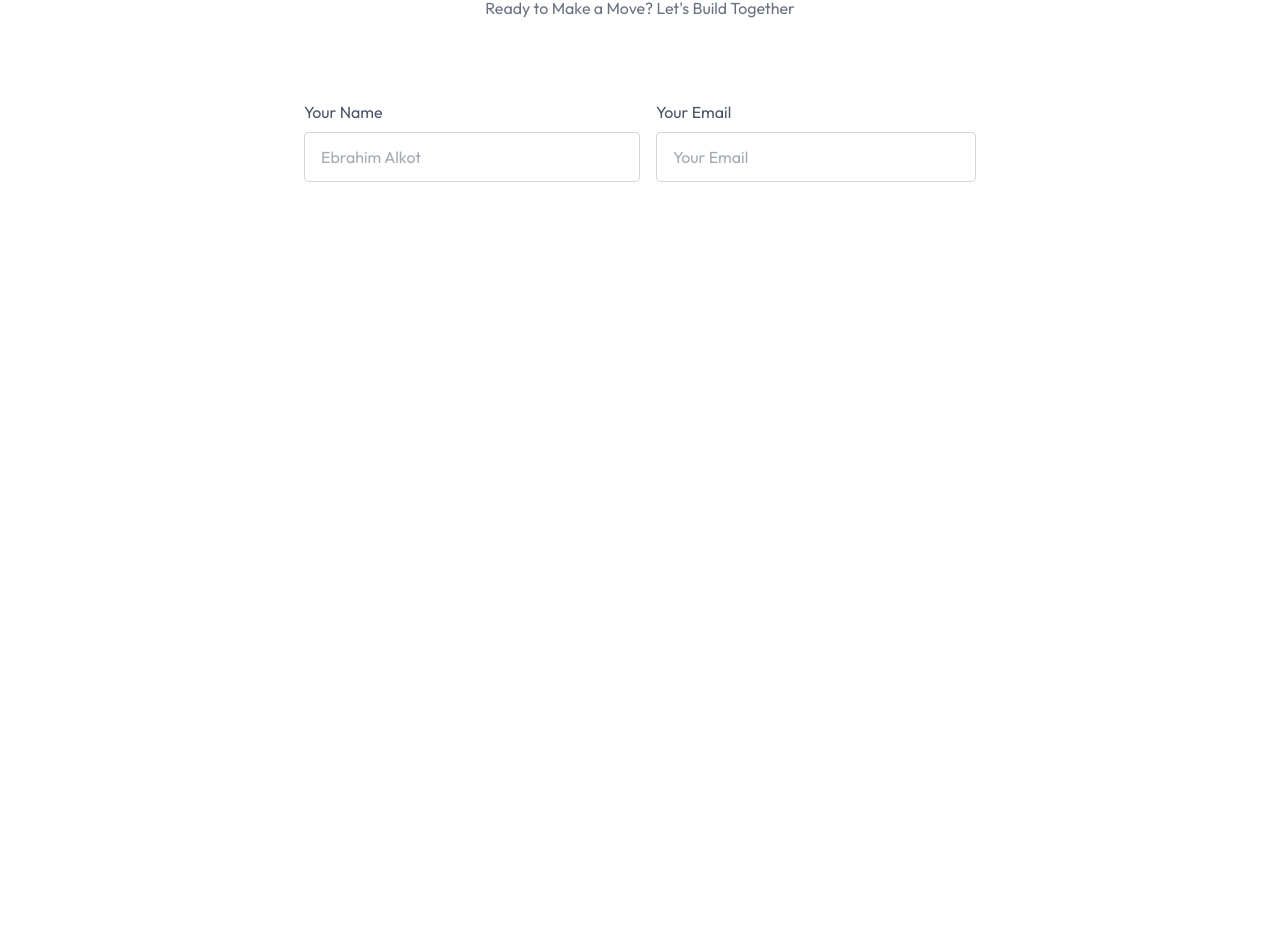
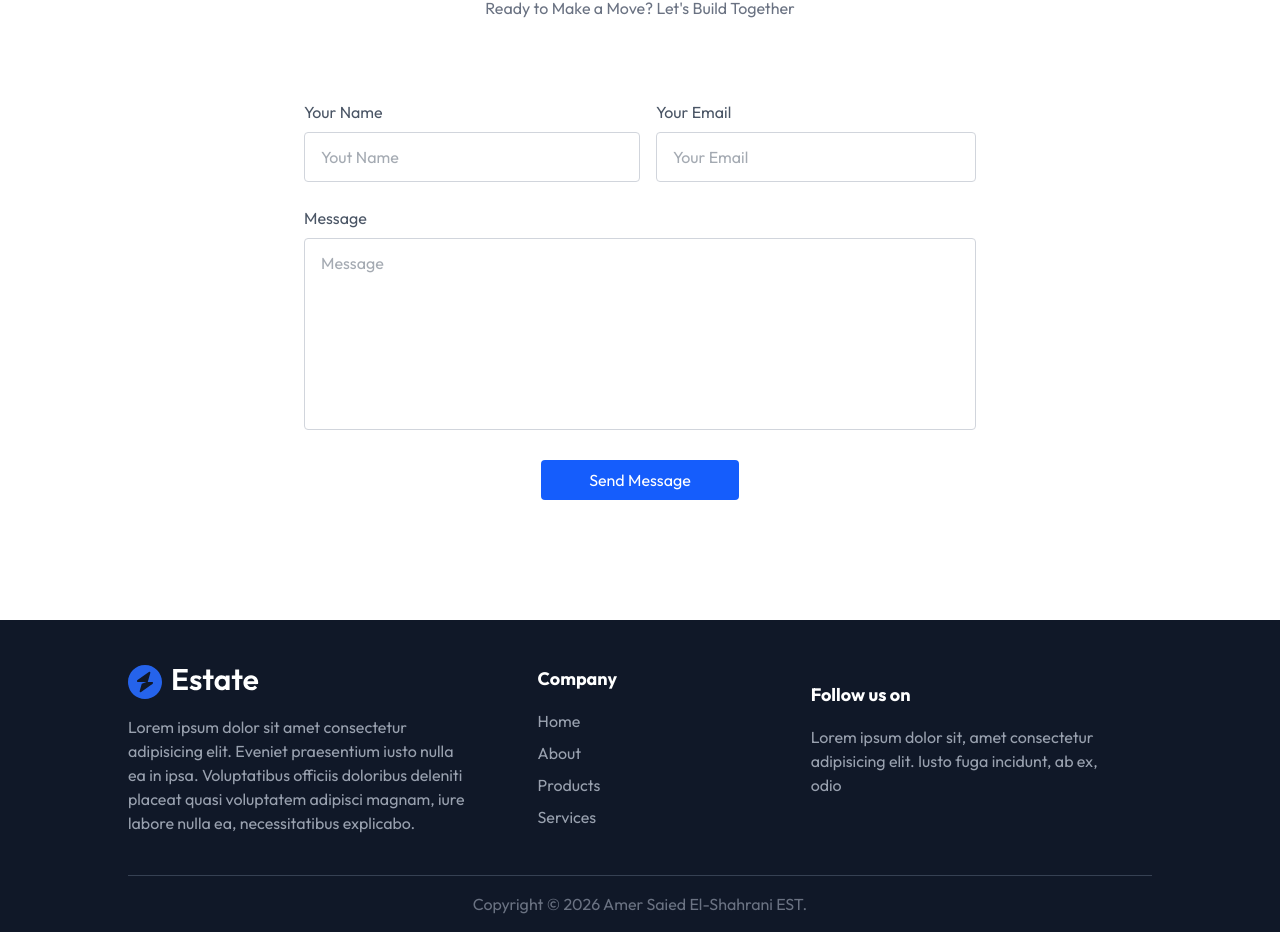
Before and after one commit to khalkot/amer-alshahrani-ac, a React (Vite) app: page / in a window 1280 px wide. Shown: the part 3634-4566 px from the top of the page. Before the commit the page ends 3896 px from the top, so only its background shows below. Built offline with nearby package versions, Linux system fonts and the light colour scheme.

Commit message:
Add Footer

```diff
--- a/package.json
+++ b/package.json
@@ -13,6 +13,7 @@
     "@tailwindcss/vite": "^4.2.2",
     "react": "^19.2.4",
     "react-dom": "^19.2.4",
+    "react-toastify": "^11.1.0",
     "tailwindcss": "^4.2.2"
   },
   "devDependencies": {
--- a/src/App.jsx
+++ b/src/App.jsx
@@ -1,17 +1,22 @@
-import About from "./components/About"
-import Contact from "./components/Contact"
+import { ToastContainer} from 'react-toastify';
 import Header from "./components/Header"
 import Products from "./components/Products"
 import Testimonials from "./components/Testimonials"
+import About from "./components/About"
+import Contact from "./components/Contact"
+import Footer from './components/Footer';
+
 
 const App = () => {
   return (
     <div className="w-full overflow-hidden">
+      <ToastContainer/>
       <Header/>
       <Products/>
       <Testimonials/>
       <About/>
       <Contact/>
+      <Footer/>
     </div>
   )
 }
--- a/src/components/Contact.jsx
+++ b/src/components/Contact.jsx
@@ -1,17 +1,43 @@
-import React from 'react'
+import React, { useEffect, useState } from 'react'
+import { toast } from 'react-toastify';
 
 const Contact = () => {
-  return (
+
+  const [result, setResult] = useState("");
+
+  const onSubmit = async (event) => {
+    event.preventDefault();
+    const formData = new FormData(event.target);
+    formData.append("access_key", "ec46589c-96fa-4569-8ebf-59cf1b6770f1");
+
+    const response = await fetch("https://api.web3forms.com/submit", {
+      method: "POST",
+      body: formData
+    });
+
+    const data = await response.json();
+    if(data.success){
+        setResult("");
+        toast.success("Form Submitted Successfully!");
+    }
+    else{
+        console.log("Error", data);
+        toast.error(data.message);
+            setResult("")
+        }
+  };
+
+    return (
     <div className='text-center p-6 py-20 lg:px-32 w-full overflow-hidden' id='Contact'>
         <h1 className='text-2xl sm:text-4xl font-bold mb-2 text-center'>Contact<span className='underline underline-offset-4 decoration-1 font-light'>Us</span></h1>
         <p className='text-gray-500 max-w-80 text-center mb-12 mx-auto'>Ready to Make a Move? Let's Build Together</p>
 
-        <form action="" className='max-w-2xl mx-auto text-gray-600 pt-8'>
+        <form onSubmit={onSubmit} className='max-w-2xl mx-auto text-gray-600 pt-8'>
             <div className='flex flex-wrap'>
                 <div className='w-full md:w-1/2 text-left'>
                     Your Name
                     <input className='w-full border border-gray-300 rounded py-3 px-4 mt-2'
-                     type="text" name='Name' placeholder='Ebrahim Alkot' required />
+                     type="text" name='Name' placeholder='Yout Name' required />
                 </div>
                 <div className='w-full md:w-1/2 text-left md:pl-4'>
                     Your Email
@@ -19,6 +45,14 @@ const Contact = () => {
                      type="email" name='Email' placeholder='Your Email' required />
                 </div>
             </div>
+            <div className='my-6 text-left'>
+                Message
+                <textarea className='w-full border border-gray-300 rounded py-3 px-4 mt-2 h-48 resize-none'
+                name="Message" placeholder='Message' required></textarea>
+            </div>
+            <button className='bg-blue-600 text-white py-2 px-12 mb-10 rounded'>
+                {result ? result : "Send Message"}
+            </button>
         </form>
 
     </div>
--- /dev/null
+++ b/src/components/Footer.jsx
@@ -0,0 +1,43 @@
+import React from 'react'
+import { assets } from '../assets/assets'
+
+const Footer = () => {
+  return (
+    <div className='pt-10 px-4 md:px-20 lg:px-32 bg-gray-900 w-full overflow-hidden' id='Footer' >
+        <div className='container mx-auto flex flex-col md:flex-row justify-between items-center '>
+            <div className='w-full md:w-1/3 mb-8 md:mb-0'>
+                <img src={assets.logo_dark} alt="" />
+                <p className='text-gray-400 mt-4'>Lorem ipsum dolor sit amet consectetur adipisicing elit. Eveniet praesentium iusto nulla ea in ipsa.
+                    Voluptatibus officiis doloribus deleniti placeat quasi voluptatem adipisci magnam,
+                     iure labore nulla ea, necessitatibus explicabo.</p>
+            </div>
+            <div className='w-full md:w-1/5 mb-8 md:mb-0'>
+              <h3 className='text-white text-lg font-bold mb-4'>Company</h3>
+              <ul className='flex flex-col gap-2 text-gray-400'>
+                <a href="#Header" className='hover:text-white'>Home</a>
+                <a href="#About" className='hover:text-white'>About</a>
+                <a href="#Products" className='hover:text-white'>Products</a>
+                <a href="#Services" className='hover:text-white'>Services</a>
+              </ul>
+            </div>
+            <div className='w-full md:w-1/3'>
+              <h3 className='text-white text-lg font-bold mb-4'>Follow us on</h3>
+              <p className='text-gray-400 mb-4 max-w-80'>Lorem ipsum dolor sit, amet consectetur adipisicing elit. Iusto fuga incidunt, ab ex, odio</p>
+{/*               <div>
+                <ul>
+                  <li>
+
+                  </li>
+                </ul>
+              </div> */}
+            </div>
+        </div>
+        <div className='border-t border-gray-700 py-4 mt-10 text-center text-gray-500'>
+          Copyright &#169; 2026 Amer Saied El-Shahrani EST.
+        </div>
+
+    </div>
+  )
+}
+
+export default Footer
```
Also changed, not shown: 1 other file (tests, documents, lock files or other folders).
